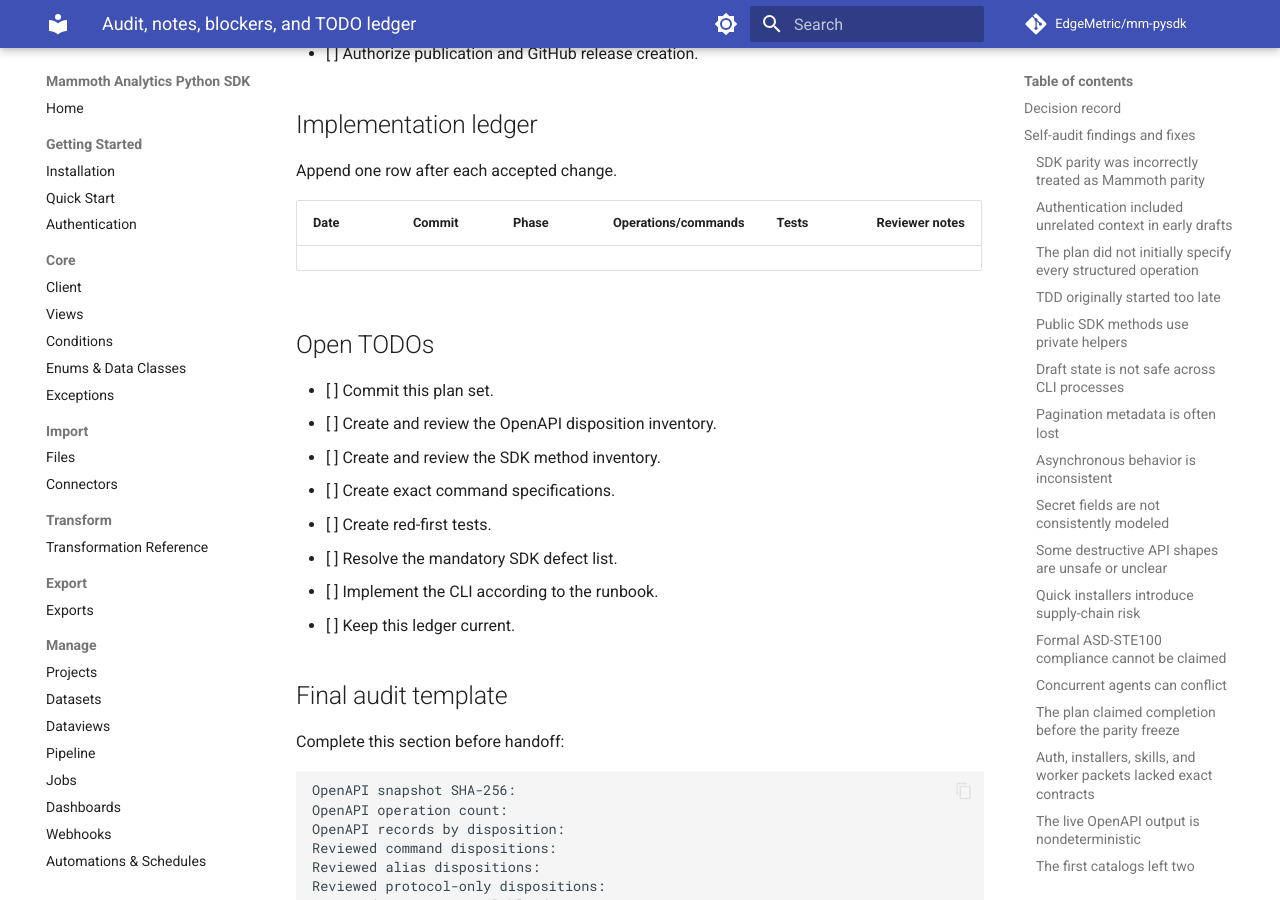
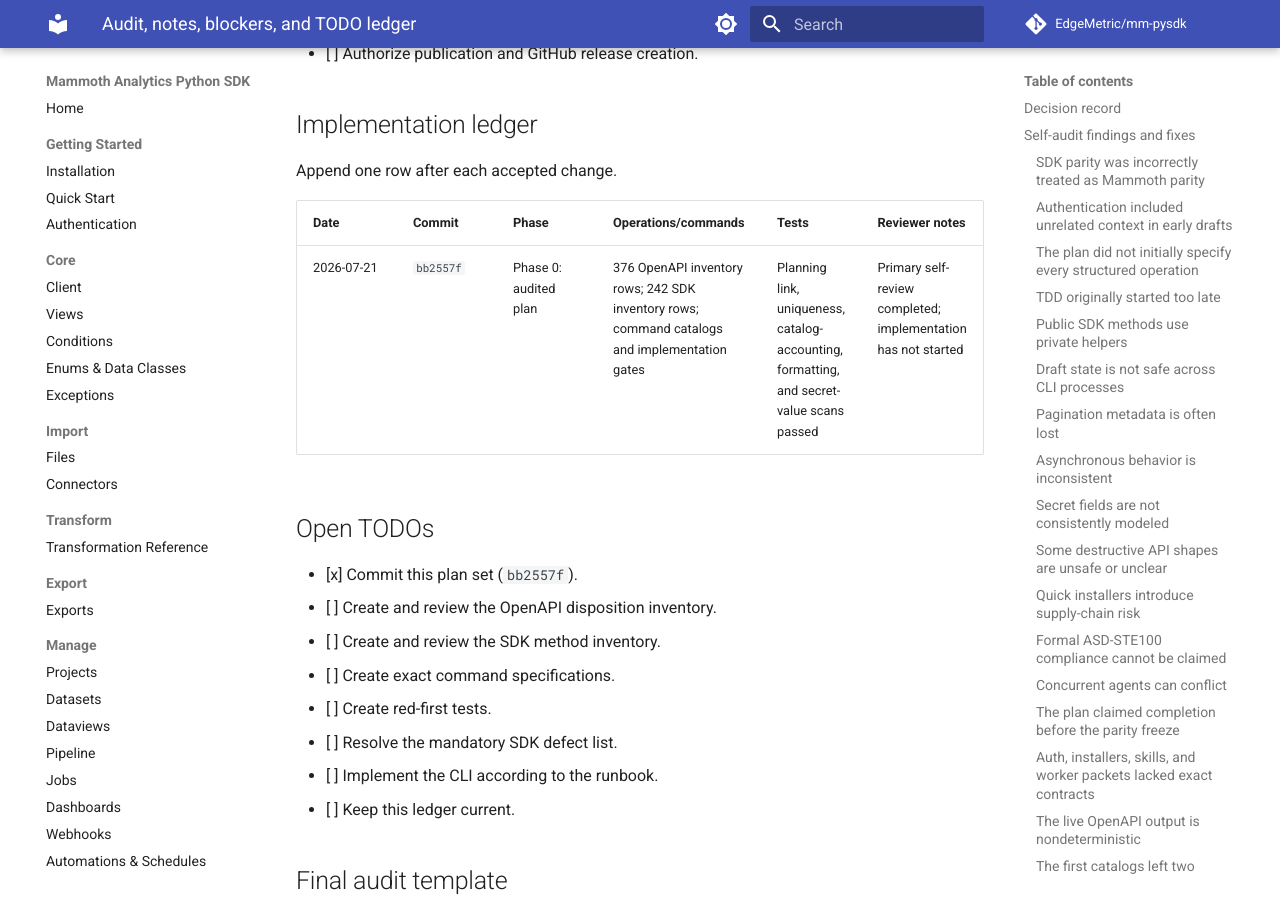
Before and after one commit to EdgeMetric/mammothsdk, an MkDocs documentation site: the page built from docs/plans/add-cli-for-mammoth/06-audit-notes-todo.md, in a window 1280 px wide and 900 px high, scrolled down 7259 px. Built offline with MkDocs 1.6.1 and Material for MkDocs 9.7.7, drawn with Linux system fonts in a browser that asks for light colours; comment, search, counter and statistics services are not loaded.

Commit message:
docs: record Mammoth CLI plan audit

```diff
--- a/docs/plans/add-cli-for-mammoth/06-audit-notes-todo.md
+++ b/docs/plans/add-cli-for-mammoth/06-audit-notes-todo.md
@@ -260,10 +260,11 @@ Append one row after each accepted change.
 
 | Date | Commit | Phase | Operations/commands | Tests | Reviewer notes |
 |---|---|---|---|---|---|
+| 2026-07-21 | `bb2557f` | Phase 0: audited plan | 376 OpenAPI inventory rows; 242 SDK inventory rows; command catalogs and implementation gates | Planning link, uniqueness, catalog-accounting, formatting, and secret-value scans passed | Primary self-review completed; implementation has not started |
 
 ## Open TODOs
 
-- [ ] Commit this plan set.
+- [x] Commit this plan set (`bb2557f`).
 - [ ] Create and review the OpenAPI disposition inventory.
 - [ ] Create and review the SDK method inventory.
 - [ ] Create exact command specifications.
```
Also changed, not shown: docs/plans/add-cli-for-mammoth/05-implementation-runbook.md (+5 -5 lines).
